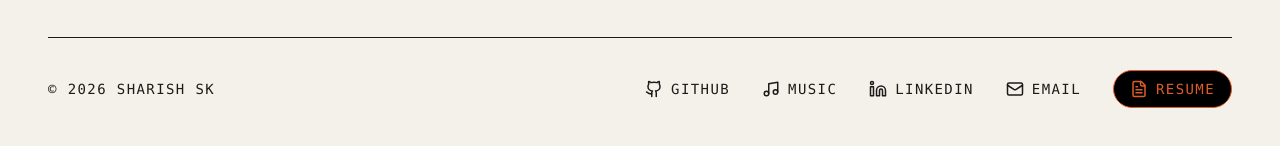
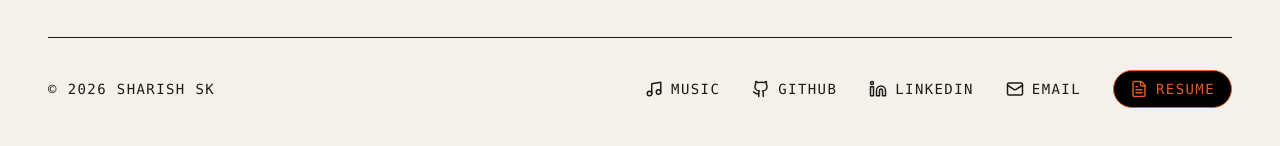
Before and after one commit to sharishsk20/sharishsk20.github.io, a React (Vite) app: page / in a window 1280 px wide. Shown: the part 6230-6376 px from the top of the page. Built offline with nearby package versions, Linux system fonts and the light colour scheme.

Commit message:
Move Music link before GitHub in footer

```diff
--- a/src/App.tsx
+++ b/src/App.tsx
@@ -657,11 +657,11 @@ export default function App() {
           </div>
 
           <div className="flex gap-6 md:gap-8 flex-wrap justify-center pointer-events-auto">
+            <a href="https://music.apple.com/profile/sharishsk20" target="_blank" rel="noreferrer" onMouseEnter={handleHoverEnter} onMouseLeave={handleHoverLeave} className="flex items-center gap-2 font-mono text-xs md:text-sm uppercase tracking-widest hover:opacity-60 transition-opacity">
+              <Music size={18} /> Music
+            </a>
             <a href="https://github.com/sharishsk20" target="_blank" rel="noreferrer" onMouseEnter={handleHoverEnter} onMouseLeave={handleHoverLeave} className="flex items-center gap-2 font-mono text-xs md:text-sm uppercase tracking-widest hover:opacity-60 transition-opacity">
               <Github size={18} /> GitHub
-            </a>
-            <a href="https://music.apple.com/profile/sharishsk20" target="_blank" rel="noreferrer" onMouseEnter={handleHoverEnter} onMouseLeave={handleHoverLeave} className="flex items-center gap-2 font-mono text-xs md:text-sm uppercase tracking-widest hover:opacity-60 transition-opacity">
-              <Music size={18} /> Music
             </a>
             <a href="https://www.linkedin.com/in/sharishsk20" target="_blank" rel="noreferrer" onMouseEnter={handleHoverEnter} onMouseLeave={handleHoverLeave} className="flex items-center gap-2 font-mono text-xs md:text-sm uppercase tracking-widest hover:opacity-60 transition-opacity">
               <Linkedin size={18} /> LinkedIn
```
